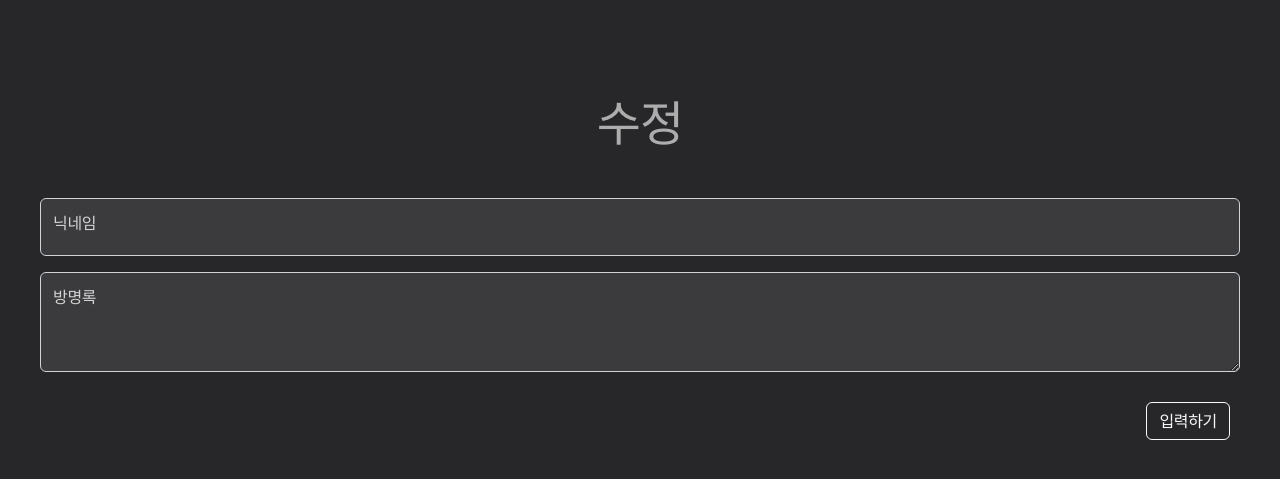
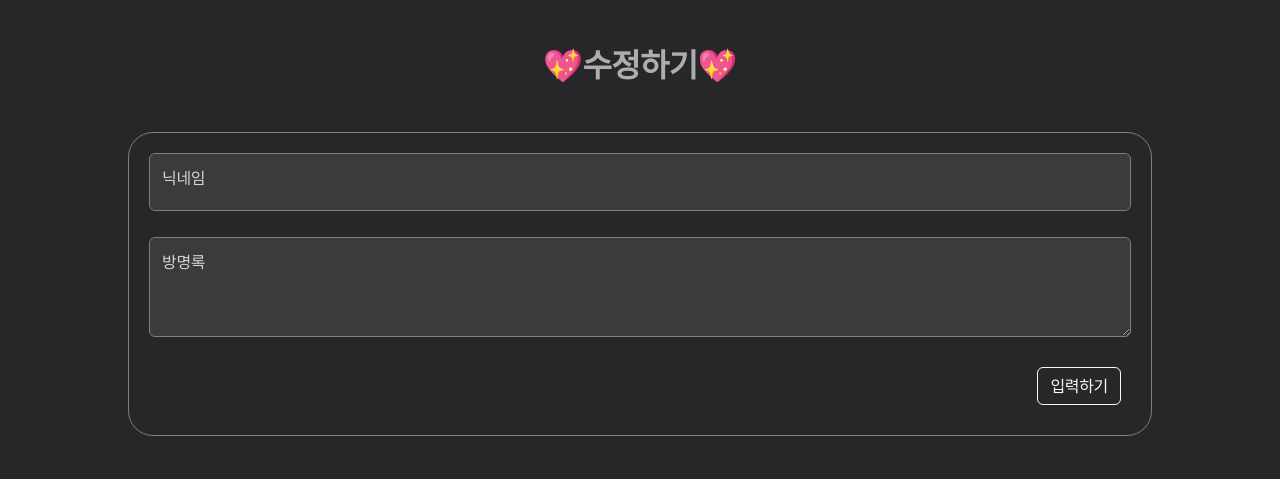
Before and after one commit to ChaeYami/IEteam-proj, a Flask app: page /updatepg/1 in a window 1280 px wide. Shown: the top 479 px of the page. Run offline with Flask 2, Linux system fonts and the light colour scheme; some web fonts are replaced.

Commit message:
real final

```diff
--- a/app.py
+++ b/app.py
@@ -29,7 +29,6 @@ def guestbook_post():
     idx = 1
     if idx_list:
         idx = idx_list[-1]['idx']+1
-    print(type (idx))
 
     doc = {
         'idx' : idx,
@@ -61,9 +60,7 @@ def guestbook_all():
 @app.route("/update", methods = ["GET","POST"])
 def update_book():
     idx_receive = int(request.form['idx_'])
-    print(type(idx_receive))
     selected_book = list(db.IE9.find({'idx' : idx_receive},{'_id':False}))
-    print(selected_book)
     return jsonify({'result':selected_book})
 
 @app.route("/updatepg/<id>")
@@ -78,7 +75,6 @@ def saveupdate():
     comment_receive = request.form['up_comment_give']
     idxxstr = request.form['idxx_give']
     idxx = int(idxxstr)
-    print(comment_receive)
 
     doc = {
         'idx' : idxx,
@@ -96,7 +92,6 @@ def findname():
     idx = request.form['_idx_']
     int_idx = int(idx)
     mycomment = list(db.IE9.find({'idx':int_idx},{'_id':False}))
-    print(mycomment)
     return jsonify({'result' : mycomment})
 
 
--- a/static/css/up.css
+++ b/static/css/up.css
@@ -1,35 +1,58 @@
-body {background-color:#272629;}
+body {
+    background-color: #272629;
+}
+
 main {
-    width: 1200px;
     margin: 0 auto;
 }
-main h1 {font-size:3rem;
-    margin: 100px 0 50px;text-align: center;
-    color: rgb(173, 173, 173);}
+
+main h1 {
+    font-size: 2rem;
+    font-weight: bold;
+    margin: 50px 0;
+    text-align: center;
+    color: rgb(173, 173, 173);
+}
+
 main .form-floating {}
+
 main .form-floating input[type=text] {}
+
 main .form-floating label {}
+
 main .form-floating {}
+
 main .form-floating textarea {}
+
 main .form-floating label {}
-main .w_b_btn {text-align:right}
+
+main .w_b_btn {
+    text-align: right
+}
+
 main .w_b_btn button {
 
     margin-top: 20px;
 }
+
 .form-control {
     background-color: rgba(104, 104, 104, 0.315);
     color: white;
+    border-color: gray;
 }
-.form-control::placeholder {color:#fff;}
+
+.form-control::placeholder {
+    color: #fff;
+}
+
 .write_box {
     text-align: right;
     /* background-color:pink; */
-    width:30vw;
+    width: 80vw;
     display: flex;
     flex-flow: column nowrap;
     border: 1px solid gray;
-    margin:50px auto;
+    margin: 0px auto;
     padding: 20px;
     border-radius: 25px;
 }
--- a/static/js/index.js
+++ b/static/js/index.js
@@ -195,8 +195,6 @@ function show_comment(name) {
 // idx값 찾기
 function select_update(idx, index) {
     let pwd = $("#pw" + index).val();
-    console.log("idx : " + idx)
-    //console.log(result)
     $.ajax({
         type: "GET",
         url: "/guestbook",
@@ -309,7 +307,6 @@ function delete_book(idx) {
         data: { 'idx_give': idx },
         success: function (response) {
             alert(response["msg"])
-            console.log(response)
             window.location.reload()
         }
     });
--- a/templates/update.html
+++ b/templates/update.html
@@ -31,14 +31,14 @@
 
 <body>
     <main>
-        <h1>수정</h1>
+        <h1>💖수정하기💖</h1>
         <div id="myname" style="opacity: 0;">
 
         </div>
         <div id="id_idx" style="display: none;">
             {{Resid}}
         </div>
-
+        <div class="write_box">
             <div class="form-floating mb-3">
                 <input type="text" class="form-control" id="updated_nickname" placeholder="닉네임"
                     style="margin-bottom: 10px;">
@@ -53,6 +53,7 @@
             <div class="w_b_btn">
                 <button type="button" class="btn btn-outline-light" onclick="save_updated_comment()">입력하기</button>
             </div><!-- e:w_b_btn -->
+        </div><!-- e:write_box -->
     </main>
 </body>
 
```
Lines whose indentation alone changed are shown as unchanged.
